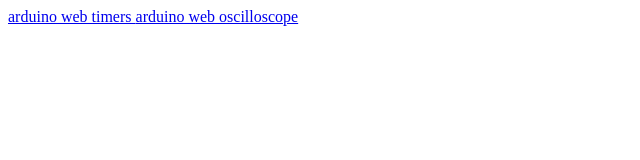
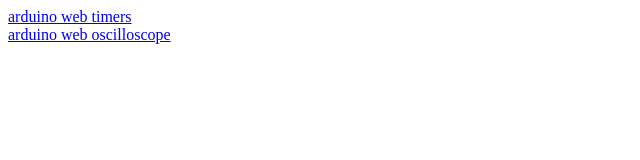
Before and after one commit to dbuezas/dbuezas.github.io, a plain HTML site: page index.html in a window 1280 px wide. Shown: the whole page, without its empty margins (0-640 px from the left). Drawn offline with Linux system fonts and the light colour scheme.

Commit message:
Update index.html

```diff
--- a/index.html
+++ b/index.html
@@ -1,5 +1,5 @@
 <!doctype html><html lang="en"><head></head><body>
-  <a href="/arduino-web-timers"> arduino web timers </a>
+  <a href="/arduino-web-timers"> arduino web timers </a> <br>
     <a href="/arduino-web-oscilloscope"> arduino web oscilloscope </a>
 
 </body></html>
```
